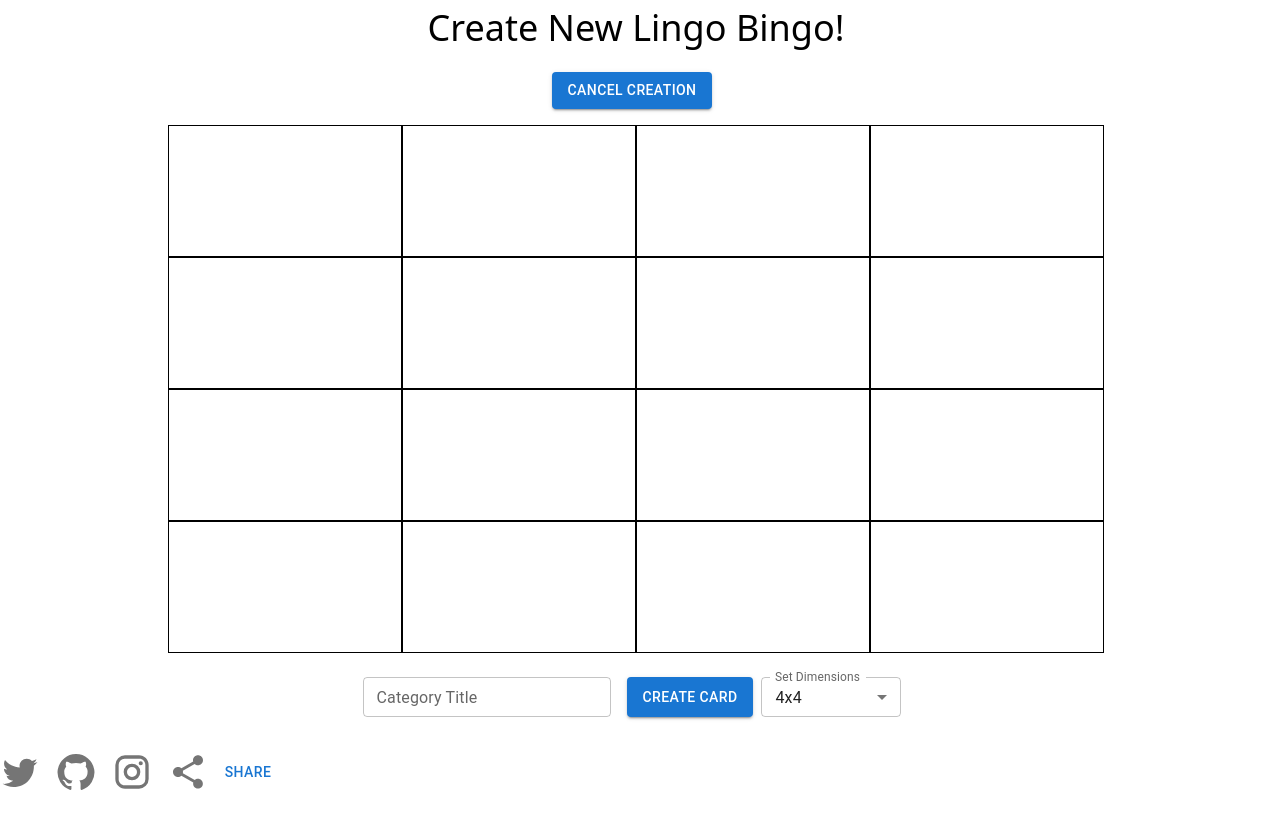
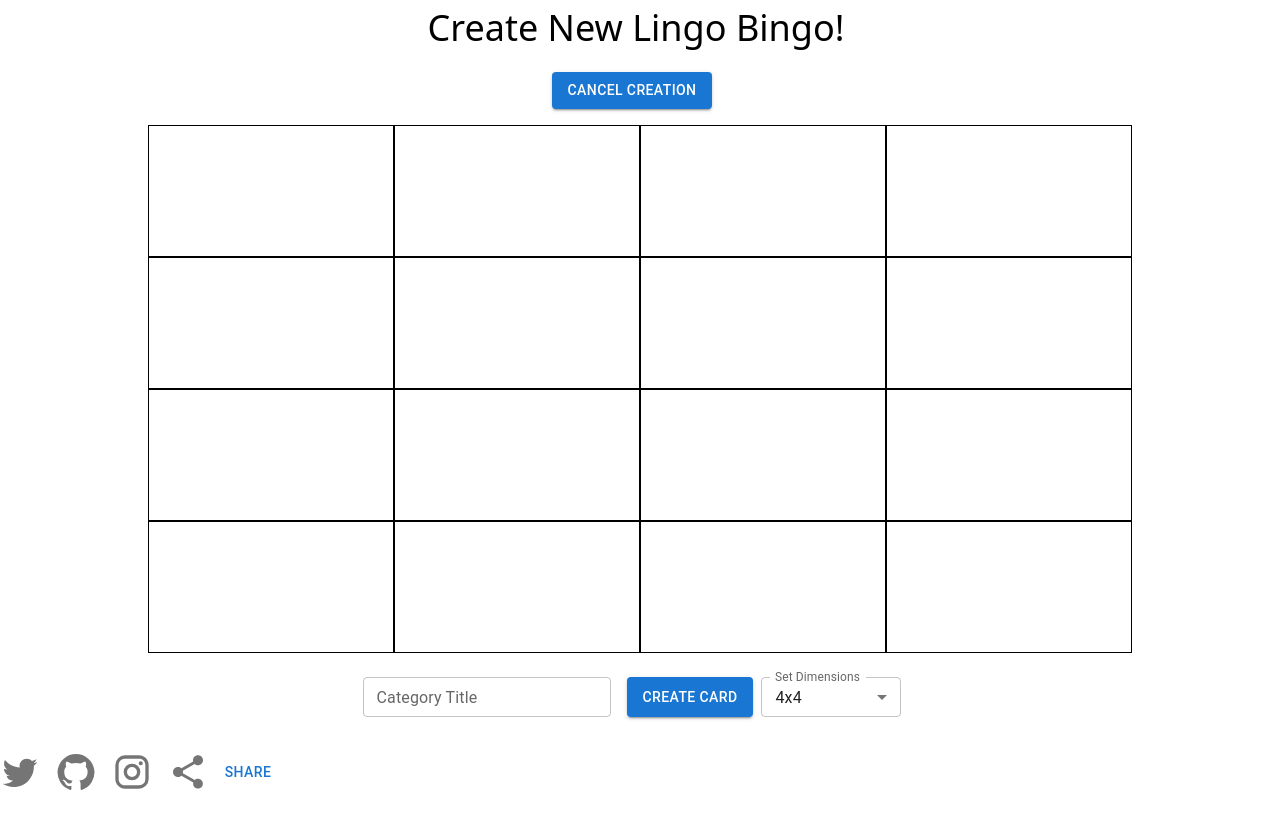
Before and after one commit to EllAchE/lingobingo, a React (Create React App) app: page / in a window 1280 px wide. Both pictures are taken after a click on the button "CREATE YOUR OWN!". Shown: the top 828 px of the page. Built offline with nearby package versions, Linux system fonts and the light colour scheme.

Commit message:
word wrapping

```diff
--- a/src/components/BingoCard.tsx
+++ b/src/components/BingoCard.tsx
@@ -61,11 +61,6 @@ export function BingoCard() {
     }
   }, []);
 
-  console.dir(card);
-  console.dir(card[0]);
-  console.dir('OUTSIDE');
-  console.dir(card.length);
-
   return (
     <Grid sx={{ paddingY: 2 }} container justifyContent="center">
       <GridRow row={card[0]} rowIndex={0} />
--- a/src/components/EditableGridCell.tsx
+++ b/src/components/EditableGridCell.tsx
@@ -6,8 +6,14 @@ export default function EditableGridCell({ position, rowLen }: any) {
   const [width, setWidth] = useState('');
 
   useEffect(() => {
-    setHeight((window.innerHeight / (rowLen + 2.05)).toString());
-    setWidth(height);
+    const w = window.innerWidth - 16; // for margin
+    const h = window.innerHeight;
+    const boxDim = Math.min(w / rowLen, h / (rowLen + 2.05));
+    setHeight(boxDim.toString());
+    setWidth(boxDim.toString());
+
+    console.log('boxDim');
+    console.log(boxDim);
   });
 
   return (
@@ -23,9 +29,12 @@ export default function EditableGridCell({ position, rowLen }: any) {
       border={1}
       textAlign={'center'}
       key={position}
-      className="overflow-hidden editable-grid-cell"
+      className="overflow-hidden"
     >
-      <div className="w-full" contentEditable={true}></div>
+      <div
+        className={`grid-cell editable-grid-cell w-full text-xs sm:text-md md:text-xl px-1 word-wrap break-words max-w-${width}`}
+        contentEditable={true}
+      ></div>
     </Grid>
   );
 }
--- a/src/components/EditableGridRow.tsx
+++ b/src/components/EditableGridRow.tsx
@@ -16,8 +16,12 @@ export default function EditableGridRow(props: any) {
     <Grid item xs={12}>
       <Grid
         container
-        className="px-2 sm:px-8"
-        sx={{ margin: 'auto', maxWidth: '1000px' }}
+        sx={{
+          paddingLeft: '12px',
+          paddingRight: '4px',
+          margin: 'auto',
+          maxWidth: '1000px',
+        }}
       >
         {arr.map((cellIndex: number) => {
           return (
--- a/src/components/GridCell.tsx
+++ b/src/components/GridCell.tsx
@@ -12,11 +12,14 @@ export default function GridCell({ position, children }: any) {
   const [width, setWidth] = useState('');
 
   useEffect(() => {
-    const w = window.innerWidth;
+    const w = window.innerWidth - 16; // for margin
     const h = window.innerHeight;
     const boxDim = Math.min(w / state.dims, h / (state.dims + 2.05));
     setHeight(boxDim.toString());
     setWidth(boxDim.toString());
+
+    console.log('boxDim');
+    console.log(boxDim);
   });
 
   return (
@@ -56,7 +59,9 @@ export default function GridCell({ position, children }: any) {
         dis(setState(stateCopy));
       }}
     >
-      <div className="text-xs sm:text-md md:text-xl px-2 break-words">
+      <div
+        className={`grid-cell text-xs sm:text-md md:text-xl px-1 word-wrap break-words max-w-full`}
+      >
         {children}
       </div>
     </Grid>
--- a/src/components/GridRow.tsx
+++ b/src/components/GridRow.tsx
@@ -13,8 +13,12 @@ export default function GridRow(props: any) {
     <Grid item xs={12}>
       <Grid
         container
-        className="px-1 sm:px-8"
-        sx={{ margin: 'auto', maxWidth: '1000px' }}
+        sx={{
+          paddingLeft: '12px',
+          paddingRight: '4px',
+          margin: 'auto',
+          maxWidth: '1000px',
+        }}
         alignItems="center"
         justifyContent={'center'}
       >
```
